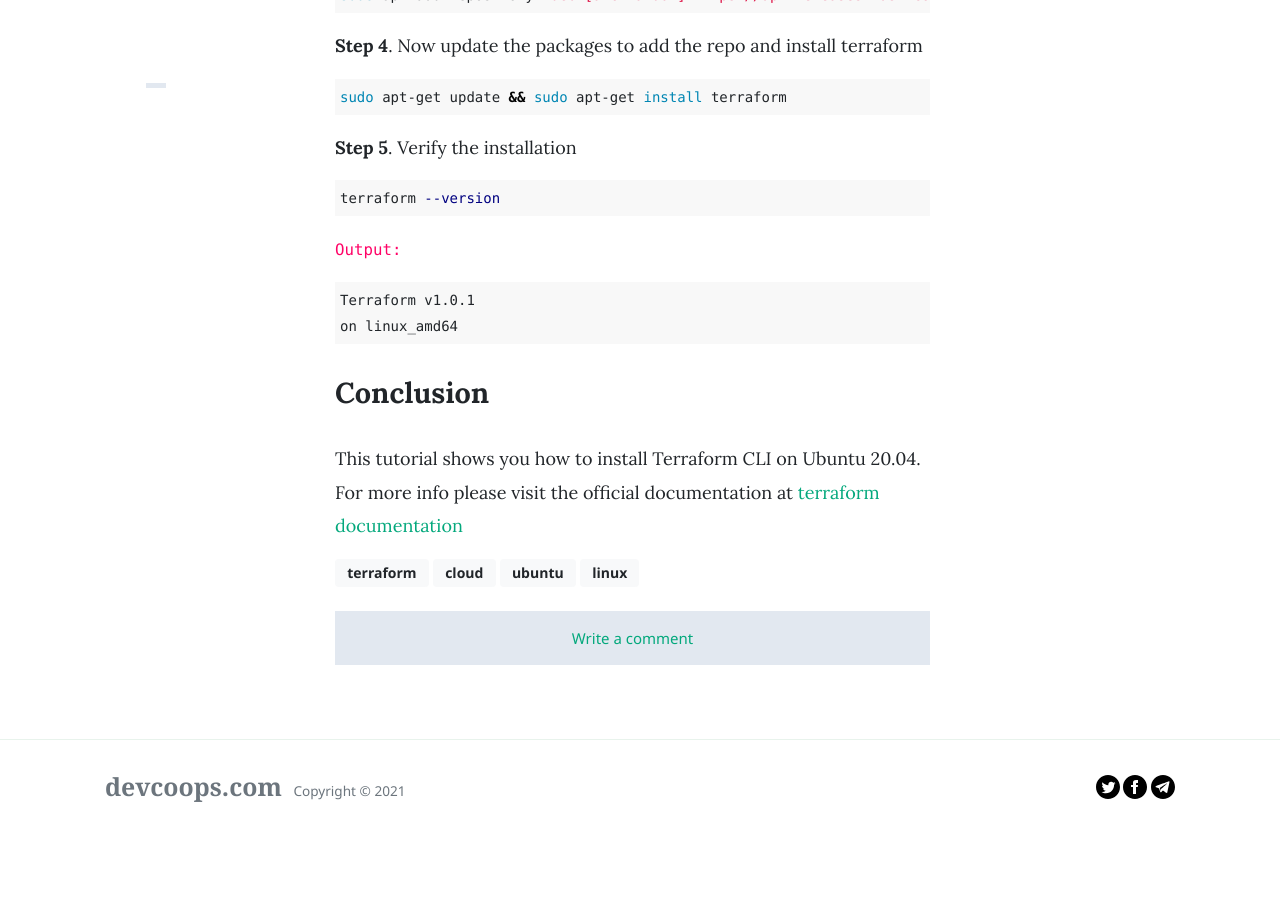
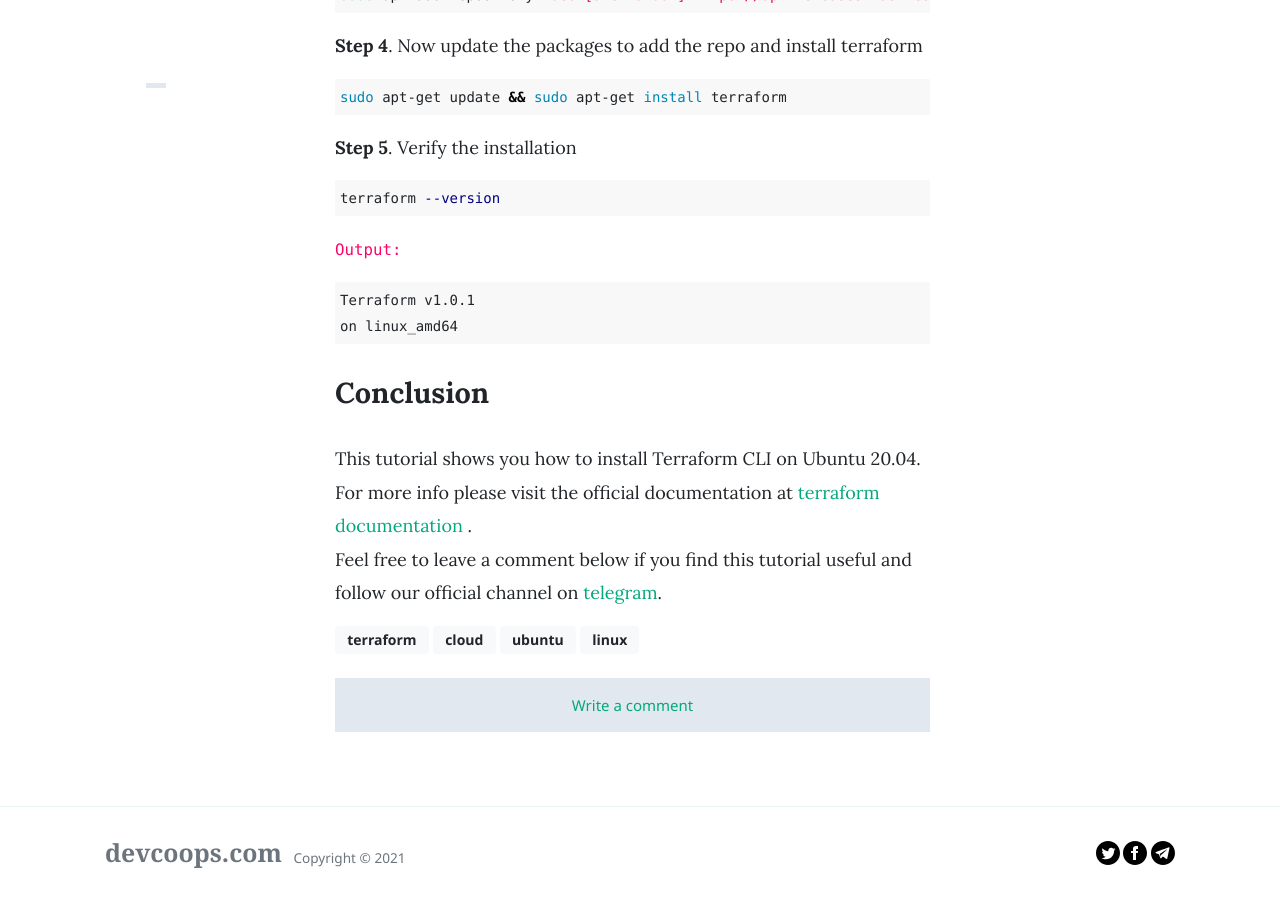
Before and after one commit to darkodimov05/devcoops.com, a Jekyll site: the page built from _posts/2021-06-25-install-terraform-on-ubuntu-20.04.md, in a window 1280 px wide and 900 px high, scrolled down 1153 px. Built offline with Jekyll 4.4.1, drawn with Linux system fonts in a browser that asks for light colours; nearby versions of some CDN libraries; comment, search, counter and statistics services are not loaded; before the commit the page ends 1986 px from its top, so only the background shows below that.

Commit message:
Add telegram channel in the conclusion

````diff
--- a/_posts/2021-06-25-install-terraform-on-ubuntu-20.04.md
+++ b/_posts/2021-06-25-install-terraform-on-ubuntu-20.04.md
@@ -35,4 +35,5 @@ on linux_amd64
 ```
 
 ## Conclusion
-This tutorial shows you how to install Terraform CLI on Ubuntu 20.04. For more info please visit the official documentation at [ terraform documentation ](https://www.terraform.io/docs/index.html)
+This tutorial shows you how to install Terraform CLI on Ubuntu 20.04. For more info please visit the official documentation at [ terraform documentation ](https://www.terraform.io/docs/index.html).
+Feel free to leave a comment below if you find this tutorial useful and follow our official channel on [telegram](https://t.me/devopsblogposts){:target="_blank"}.
````
Also changed, not shown: _posts/2021-06-06-how-to-install-ansible-on-ubuntu.md (+1 -0 lines), _posts/2021-06-22-aws-ecs-ssh-into-fargate-container.md (+2 -1 lines), _posts/2021-06-27-how-to-stop-ec2-instances-from-cli.md (+1 -0 lines).
